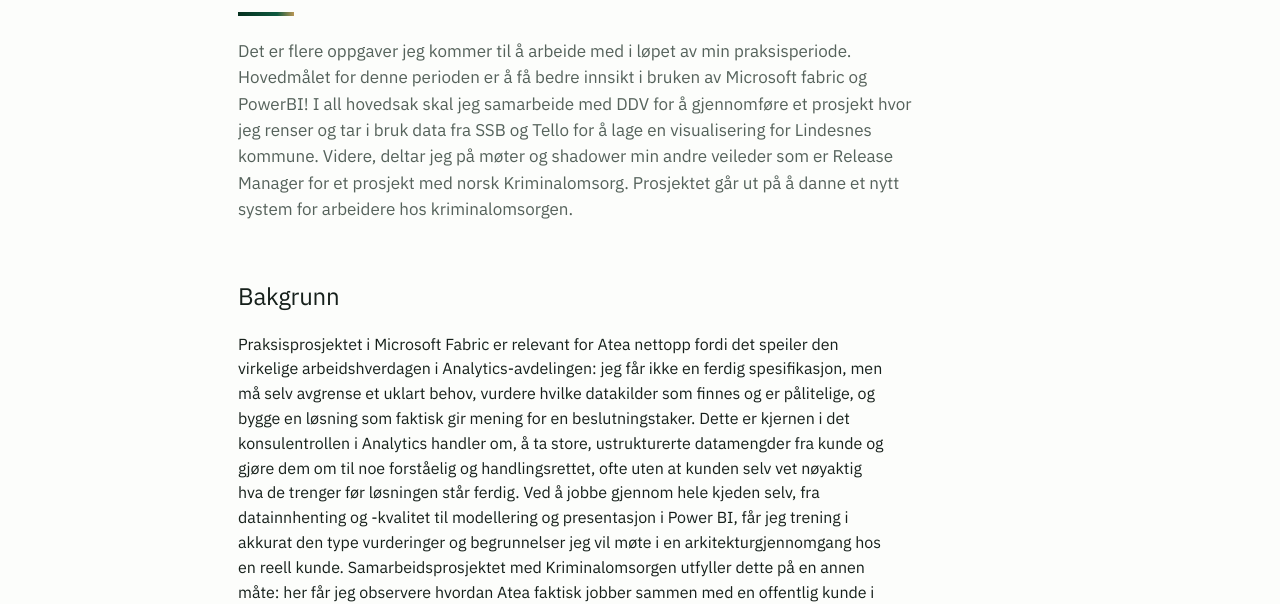
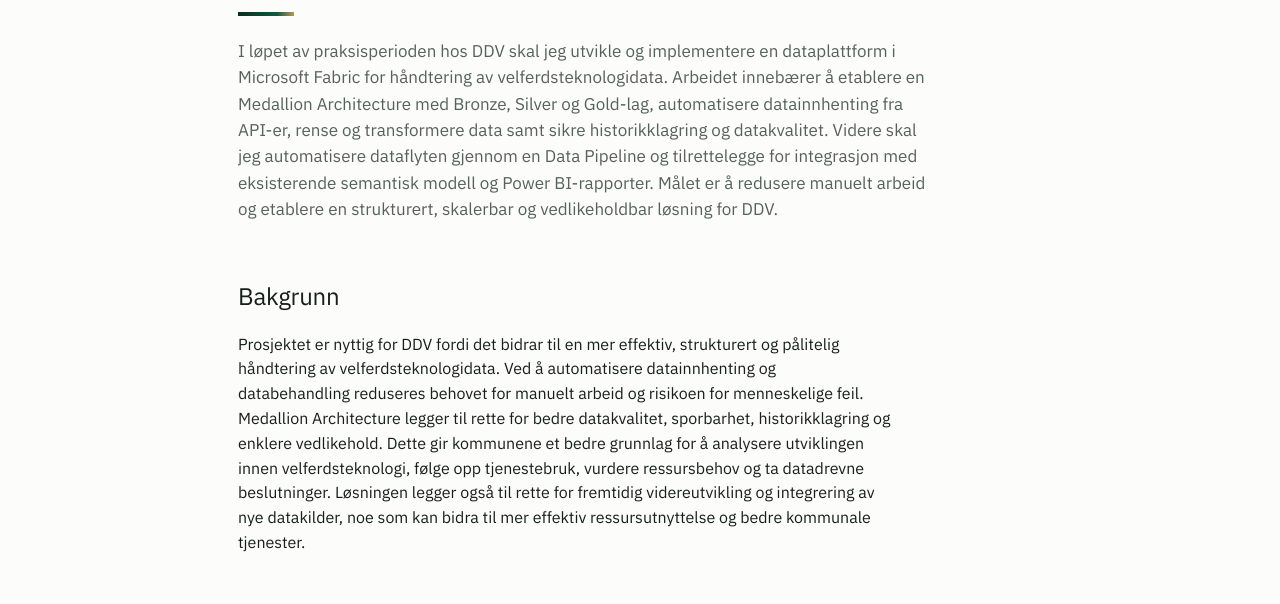
Before and after one commit to erzamalici/nettside_praksis, a plain HTML site: page docs/oppgavebeskrivelse.html in a window 1280 px wide. Shown: the part 201-805 px from the top of the page. Drawn offline with Linux system fonts and the light colour scheme.

Commit message:
forbedring av oppgavebeskrivelse

```diff
--- a/docs/oppgavebeskrivelse.html
+++ b/docs/oppgavebeskrivelse.html
@@ -33,31 +33,29 @@
   <h1 class="page-title">Oppgavebeskrivelse</h1>
   <div class="rule"></div>
   <p class="lede">
-    Det er flere oppgaver jeg kommer til å arbeide med i løpet av min praksisperiode.
-    Hovedmålet for denne perioden er å få bedre innsikt i bruken av Microsoft fabric og PowerBI!
-    I all hovedsak skal jeg samarbeide med DDV for å gjennomføre et prosjekt hvor jeg renser og tar i bruk
-    data fra SSB og Tello for å lage en visualisering for Lindesnes kommune. Videre, deltar jeg på møter og shadower
-    min andre veileder som er Release Manager for et prosjekt med norsk Kriminalomsorg. Prosjektet går ut på å danne et nytt system
-    for arbeidere hos kriminalomsorgen.
+    I løpet av praksisperioden hos DDV skal jeg utvikle og implementere en
+    dataplattform i Microsoft Fabric for håndtering av velferdsteknologidata.
+    Arbeidet innebærer å etablere en Medallion Architecture med Bronze, Silver og
+    Gold-lag, automatisere datainnhenting fra API-er, rense og transformere data samt
+    sikre historikklagring og datakvalitet. Videre skal jeg automatisere dataflyten
+    gjennom en Data Pipeline og tilrettelegge for integrasjon med eksisterende semantisk
+    modell og Power BI-rapporter. Målet er å redusere manuelt arbeid og etablere en strukturert,
+    skalerbar og vedlikeholdbar løsning for DDV.
 
 </p>
 
   <h2 class="section-title">Bakgrunn</h2>
   <p>
-    Praksisprosjektet i Microsoft Fabric er relevant for Atea nettopp fordi det speiler den virkelige arbeidshverdagen
-    i Analytics-avdelingen: jeg får ikke en ferdig spesifikasjon, men må selv avgrense et uklart behov,
-    vurdere hvilke datakilder som finnes og er pålitelige, og bygge en løsning som faktisk gir mening for
-    en beslutningstaker. Dette er kjernen i det konsulentrollen i Analytics handler om, å ta store, ustrukturerte
-     datamengder fra kunde og gjøre dem om til noe forståelig og handlingsrettet, ofte uten at kunden selv vet
-     nøyaktig hva de trenger før løsningen står ferdig. Ved å jobbe gjennom hele kjeden selv, fra datainnhenting
-     og -kvalitet til modellering og presentasjon i Power BI, får jeg trening i akkurat den type vurderinger og
-     begrunnelser jeg vil møte i en arkitekturgjennomgang hos en reell kunde.
+    Prosjektet er nyttig for DDV fordi det bidrar til en mer effektiv,
+    strukturert og pålitelig håndtering av velferdsteknologidata. Ved å automatisere
+    datainnhenting og databehandling reduseres behovet for manuelt arbeid og risikoen for
+    menneskelige feil. Medallion Architecture legger til rette for bedre datakvalitet,
+    sporbarhet, historikklagring og enklere vedlikehold. Dette gir kommunene et bedre grunnlag
+    for å analysere utviklingen innen velferdsteknologi, følge opp tjenestebruk, vurdere
+    ressursbehov og ta datadrevne beslutninger. Løsningen legger også til rette for fremtidig
+    videreutvikling og integrering av nye datakilder, noe som kan bidra til mer effektiv
+    ressursutnyttelse og bedre kommunale tjenester.
 
-Samarbeidsprosjektet med Kriminalomsorgen utfyller dette på en annen måte: her får jeg observere hvordan Atea faktisk jobber
-sammen med en offentlig kunde i praksis: hvordan behov avdekkes, hvordan løsninger forankres, og hvordan
-konsulentrollen fungerer i møte med en sektor med egne krav til sikkerhet og personvern. Selv om min rolle
-her er mindre omfattende og i stor grad handler om shadowing og mindre oppgaver, gir det verdifull kontekst
-for å forstå Analytics-avdelingens arbeid bredere enn det jeg får gjennom mitt eget prosjekt alene.
   </p>
 
   <h2 class="section-title">Mål</h2>
```
